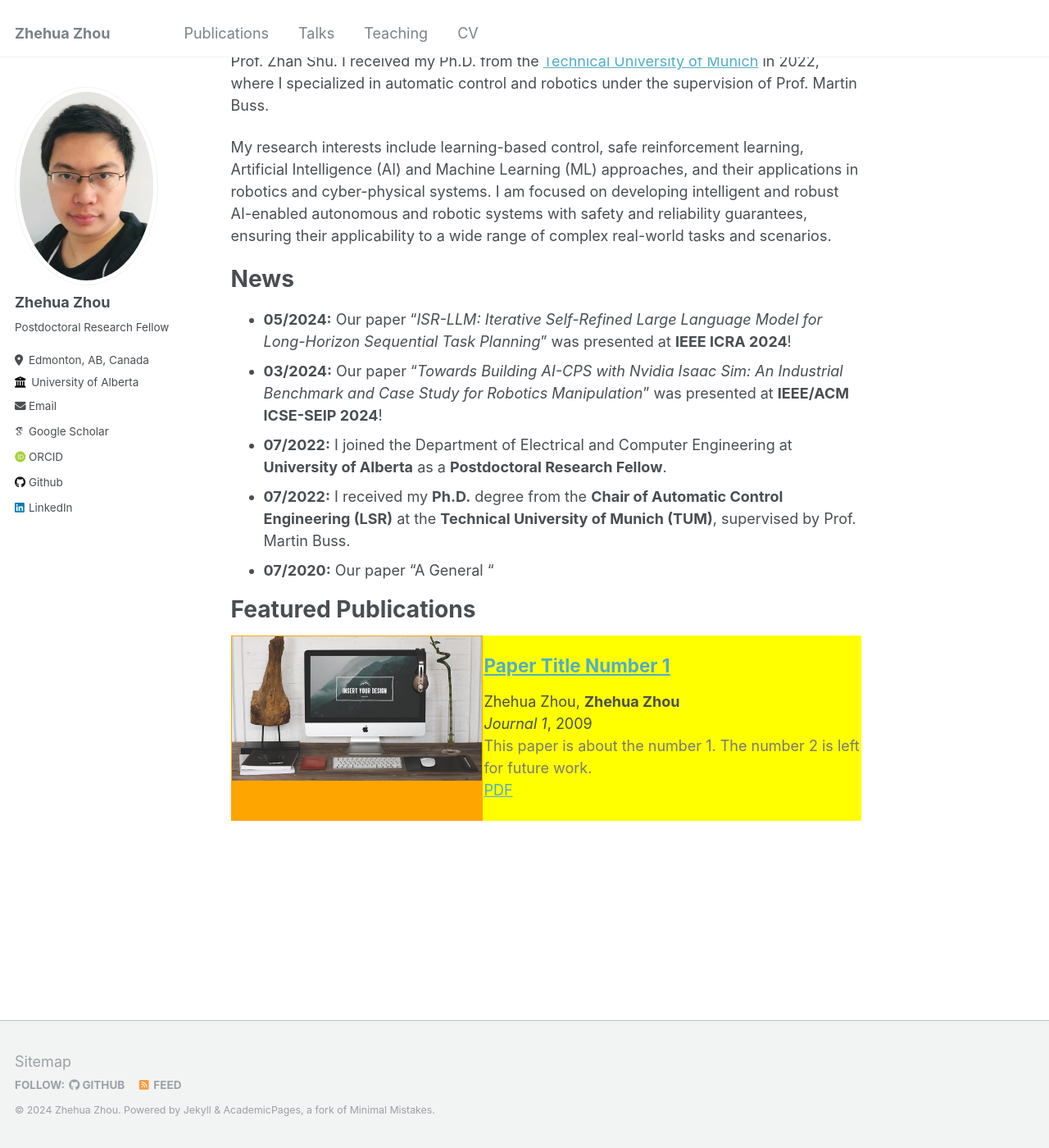
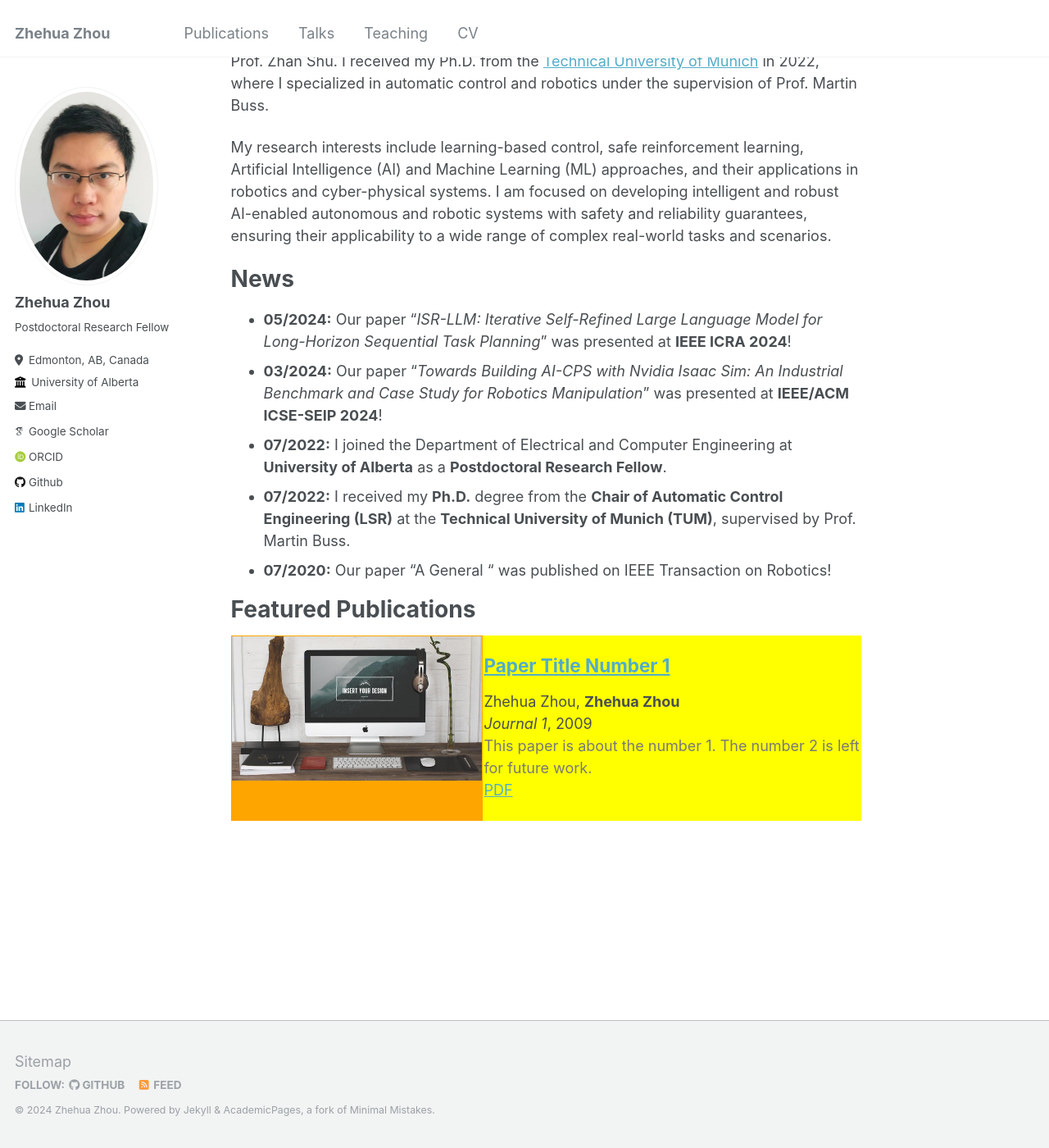
Before and after one commit to zhehuazhou/zhehuazhou.github.io, a Jekyll site: the page built from _pages/about.md, in a window 1280 px wide and 1400 px high, scrolled down 141 px. Shown: the whole window at 82% size. Built offline with Jekyll 4.4.1, drawn with Linux system fonts in a browser that asks for light colours; some web fonts are replaced.

Commit message:
initial update

```diff
--- a/_includes/archive-single_double.html
+++ b/_includes/archive-single_double.html
@@ -53,11 +53,11 @@
   vertical-align:top;
   margin-top:0px;
 }
-.col-left img {
+/*.col-left img {
   height: 100%;
   width: 100%;
   object-fit: fill;
-}
+}*/
 
 .col-right {
   display: table-cell;
@@ -85,7 +85,7 @@
     <div class="col-container">
     <div class="col-left" style="background:orange">
       {% if post.teaser %}
-        <img src= "{{ post.teaser }}">
+        <img style="display:block;" width="100%" height="100%" src= "{{ post.teaser }}">
       {% endif %}
     </div>
 
--- a/_pages/about.md
+++ b/_pages/about.md
@@ -17,7 +17,7 @@ News
 * <b>03/2024:</b> Our paper "<i>Towards Building AI-CPS with Nvidia Isaac Sim: An Industrial Benchmark and Case Study for Robotics Manipulation</i>" was presented at <b>IEEE/ACM ICSE-SEIP 2024</b>!
 * <b>07/2022:</b> I joined the Department of Electrical and Computer Engineering at <b>University of Alberta</b> as a <b>Postdoctoral Research Fellow</b>.
 * <b>07/2022:</b> I received my <b>Ph.D.</b> degree from the <b>Chair of Automatic Control Engineering (LSR)</b> at the <b>Technical University of Munich (TUM)</b>, supervised by Prof. Martin Buss.
-* <b>07/2020:</b> Our paper "A General "
+* <b>07/2020:</b> Our paper "A General " was published on IEEE Transaction on Robotics!
 
 Featured Publications
 ======
```
